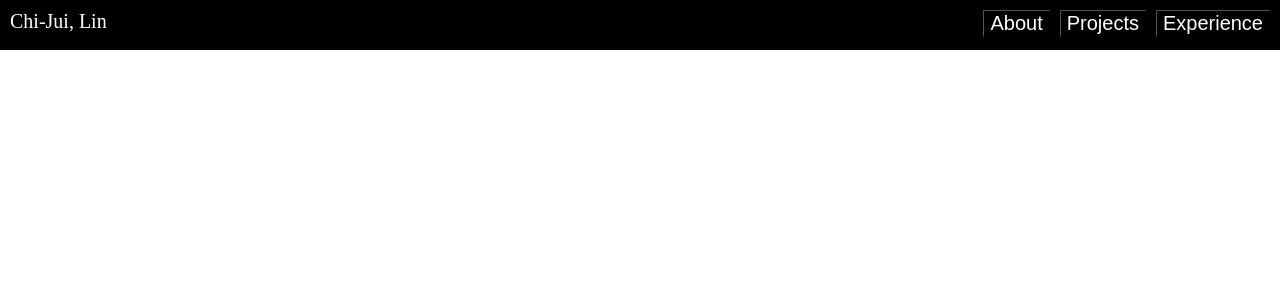
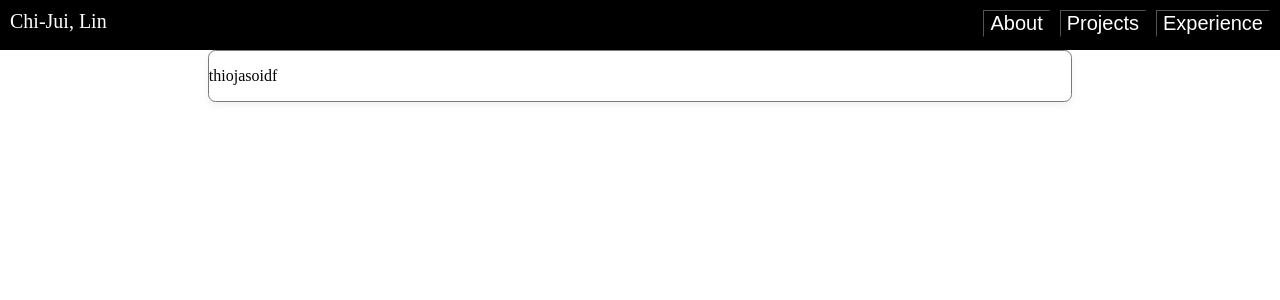
Before and after one commit to CareyLin9906/myWebsite, an Angular app: page /projects/Ehealth in a window 1280 px wide. Before the commit this address led to /. Shown: the top 300 px of the page. Built offline with nearby package versions, Linux system fonts and the light colour scheme.

Commit message:
add first project page

```diff
--- a/src/app/app-routing.module.ts
+++ b/src/app/app-routing.module.ts
@@ -4,13 +4,15 @@ import { ProjectsPageComponent } from './projects-page/projects-page.component';
 import { LandingPageComponent } from './landing-page/landing-page.component';
 import { AboutPageComponent } from './about-page/about-page.component';
 import { ExperiencePageComponent } from './experience-page/experience-page.component';
+import { EhealthComponent } from './projects/ehealth/ehealth.component';
 import { CommonModule } from '@angular/common';
 
 const routes: Routes = [
   {path:'', component: AboutPageComponent},
   {path:'projects', component: ProjectsPageComponent},
   {path:'about', component: AboutPageComponent},
-  {path: 'experience',component: ExperiencePageComponent}
+  {path: 'experience',component: ExperiencePageComponent},
+  {path:'projects/Ehealth', component:EhealthComponent}
 ]
 
 @NgModule({
@@ -21,4 +23,4 @@ const routes: Routes = [
   exports:[RouterModule]
 })
 export class AppRoutingModule { }
-export const routingComponents = [LandingPageComponent, ProjectsPageComponent, AboutPageComponent, ExperiencePageComponent]
+export const routingComponents = [LandingPageComponent, ProjectsPageComponent, AboutPageComponent, ExperiencePageComponent, EhealthComponent]
--- a/src/app/app.module.ts
+++ b/src/app/app.module.ts
@@ -8,6 +8,7 @@ import { ProjectsPageComponent } from './projects-page/projects-page.component';
 import { RouterModule, Routes } from '@angular/router';
 import { AboutPageComponent } from './about-page/about-page.component';
 import { ExperiencePageComponent } from './experience-page/experience-page.component';
+import { EhealthComponent } from './projects/ehealth/ehealth.component';
 
 const routes: Routes = [
   {path:'about', component: AboutPageComponent},
@@ -22,6 +23,7 @@ const routes: Routes = [
     ProjectsPageComponent,
     AboutPageComponent,
     ExperiencePageComponent,
+    EhealthComponent,
   ],
   imports: [
     BrowserModule,
--- a/src/app/projects-page/projects-page.component.html
+++ b/src/app/projects-page/projects-page.component.html
@@ -1,10 +1,10 @@
 <div class="category-container">
-    <button>E-health Schedualing Tool</button>
+    <button (click)="to_Ehealth()">E-health Schedualing Tool</button>
     <button>DarkSpace Courses Platform</button>
     <button>Data Analysis on Drug Abuse</button>
     <button>First Robotics Competitions</button>
 </div>
-<div class="content-container">
+<div class="category-container">
     <p>this part renders your project</p>
     <router-outlet></router-outlet>
 </div>
--- a/src/app/projects-page/projects-page.component.ts
+++ b/src/app/projects-page/projects-page.component.ts
@@ -1,5 +1,5 @@
 import { Component, OnInit } from '@angular/core';
-
+import { Router } from '@angular/router';
 @Component({
   selector: 'app-projects-page',
   templateUrl: './projects-page.component.html',
@@ -7,9 +7,11 @@ import { Component, OnInit } from '@angular/core';
 })
 export class ProjectsPageComponent implements OnInit {
 
-  constructor() { }
+  constructor(private router: Router) { }
 
   ngOnInit(): void {
   }
-
+  to_Ehealth(){
+    this.router.navigateByUrl('/projects/Ehealth');
+  }
 }
--- /dev/null
+++ b/src/app/projects/ehealth/ehealth.component.css
@@ -0,0 +1,11 @@
+.content-container{
+    width: 70%;
+    margin: auto;
+    background-color: #fff;
+
+    box-shadow: 0 4px 8px 0 rgb(0 0 0 / 5%);
+    border-width: thin;
+    border-style:solid;
+    border-radius: 0.2cm;
+    border-color: rgb(127, 120, 120);
+}
--- /dev/null
+++ b/src/app/projects/ehealth/ehealth.component.html
@@ -0,0 +1,3 @@
+<div class="content-container">
+    <p>thiojasoidf</p>
+</div>
--- /dev/null
+++ b/src/app/projects/ehealth/ehealth.component.ts
@@ -0,0 +1,15 @@
+import { Component, OnInit } from '@angular/core';
+
+@Component({
+  selector: 'app-ehealth',
+  templateUrl: './ehealth.component.html',
+  styleUrls: ['./ehealth.component.css']
+})
+export class EhealthComponent implements OnInit {
+
+  constructor() { }
+
+  ngOnInit(): void {
+  }
+
+}
```
Also changed, not shown: 1 other file (tests, documents, lock files or other folders).
